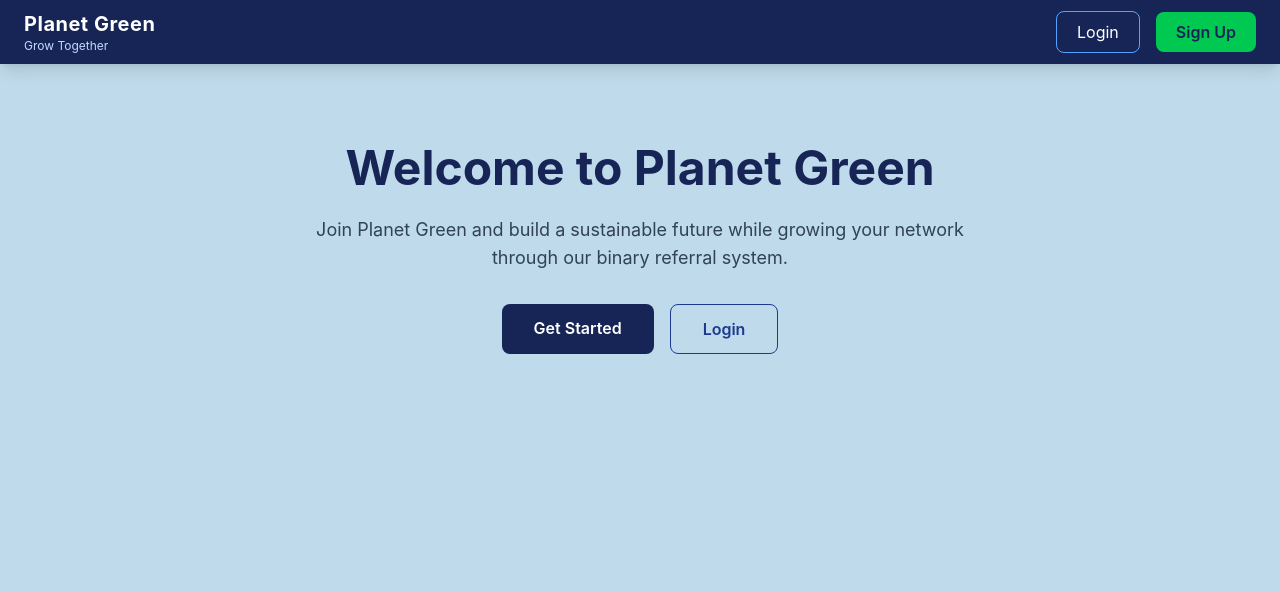
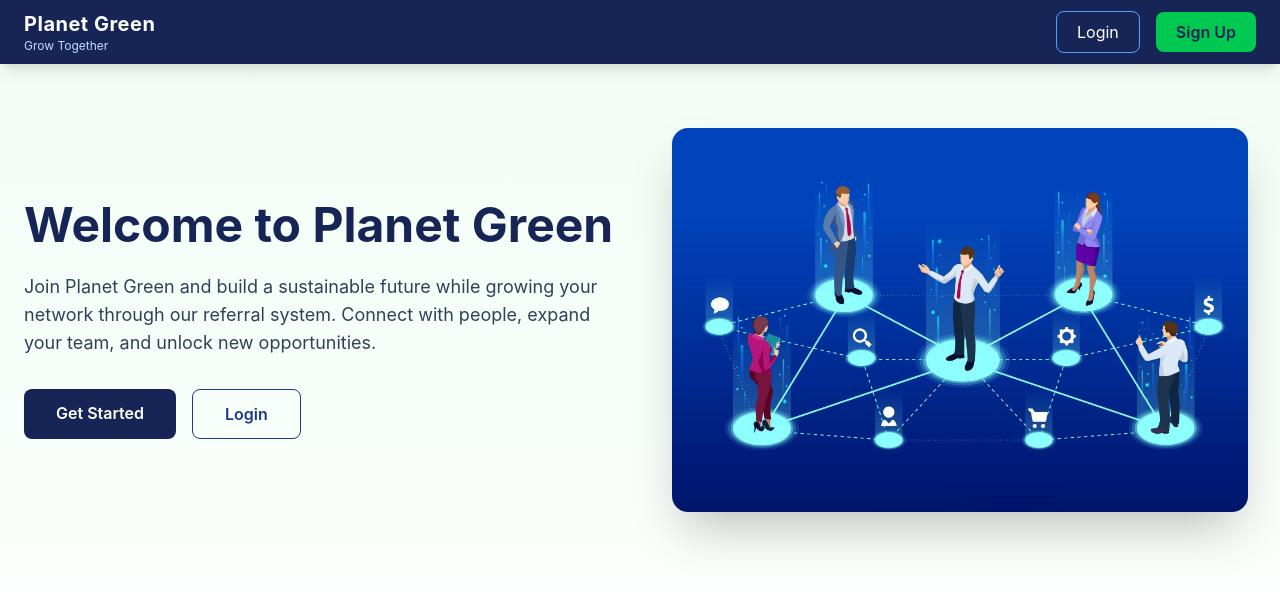
Before and after one commit to shifananazeer/Planet-Green, a React (Vite) app in the folder Frontend/: page / in a window 1280 px wide. Shown: the top 592 px of the page. Built offline with nearby package versions, Linux system fonts and the light colour scheme.

Commit message:
updated with hero image

```diff
--- a/Frontend/src/pages/LandingPage.tsx
+++ b/Frontend/src/pages/LandingPage.tsx
@@ -2,37 +2,52 @@ import Navbar from "../components/Navbar";
 
 export default function LandingPage() {
   return (
-   <div className="min-h-screen">
+    <div className="min-h-screen bg-gradient-to-b from-green-50 to-white">
       <Navbar />
 
       {/* Hero Section */}
-      <section className="max-w-7xl mx-auto px-6 py-20">
-        <div className="text-center">
+      <section className="max-w-7xl mx-auto px-6 py-16">
+        <div className="grid md:grid-cols-2 gap-12 items-center">
+
+          {/* Left Content */}
+          <div>
             <h1 className="text-5xl font-bold text-blue-950 mb-6">
               Welcome to Planet Green
             </h1>
 
-          <p className="text-lg text-slate-700 max-w-2xl mx-auto mb-8">
+            <p className="text-lg text-slate-700 mb-8">
               Join Planet Green and build a sustainable future while growing
-            your network through our binary referral system.
+              your network through our referral system. Connect with people,
+              expand your team, and unlock new opportunities.
             </p>
 
-          <div className="flex justify-center gap-4">
+            <div className="flex gap-4">
               <a
                 href="/signup"
-              className="bg-blue-950 text-white px-8 py-3 rounded-lg font-semibold hover:bg-green-700"
+                className="bg-blue-950 text-white px-8 py-3 rounded-lg font-semibold hover:bg-green-700 transition"
               >
                 Get Started
               </a>
 
               <a
                 href="/login"
-              className="border border-blue-900 text-blue-900 px-8 py-3 rounded-lg font-semibold hover:bg-blue-50"
+                className="border border-blue-900 text-blue-900 px-8 py-3 rounded-lg font-semibold hover:bg-blue-50 transition"
               >
                 Login
               </a>
             </div>
           </div>
+
+          {/* Right Image */}
+          <div className="flex justify-center">
+            <img
+              src="/MLM.png"
+              alt="Planet Green Network"
+              className="w-full max-w-xl rounded-2xl shadow-2xl"
+            />
+          </div>
+
+        </div>
       </section>
     </div>
   );
```
Also changed, not shown: Frontend/public/MLM.png (added). Lines whose indentation alone changed are shown as unchanged.
